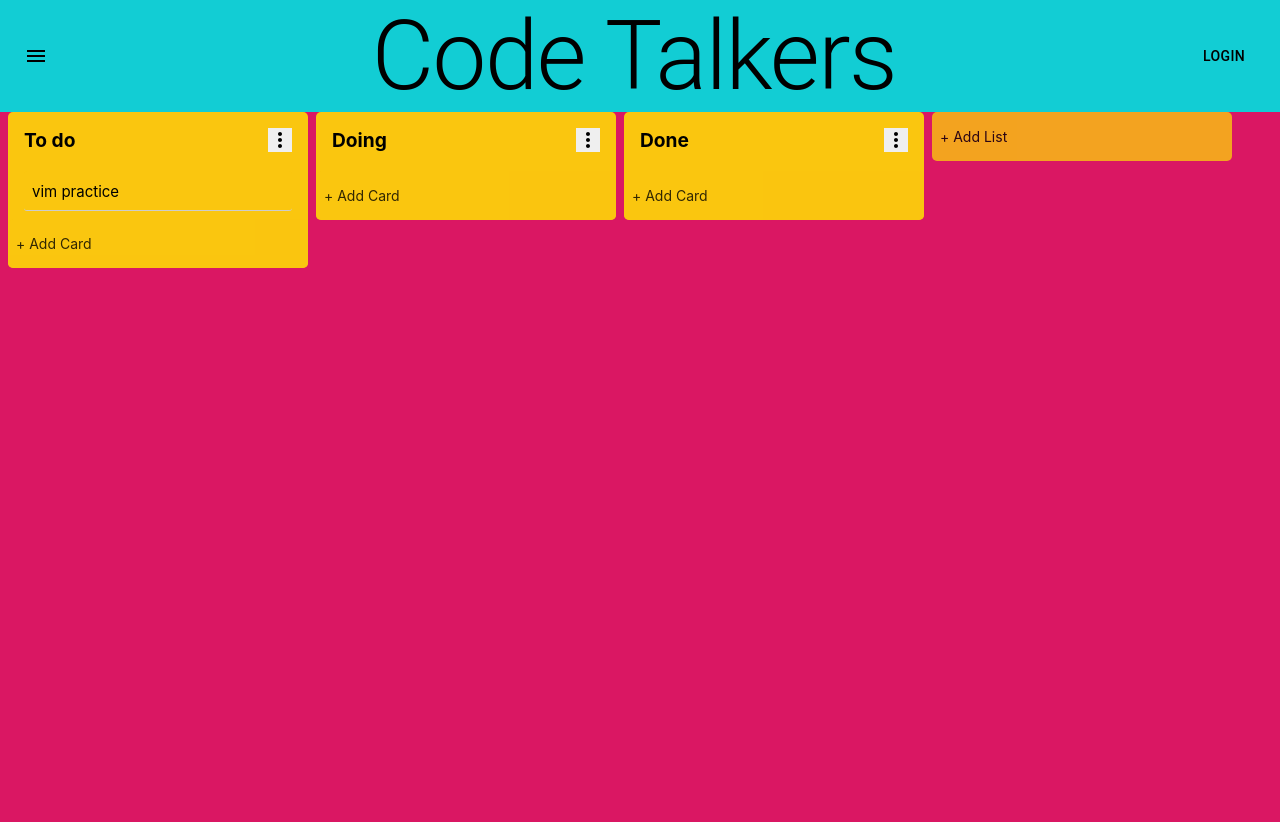
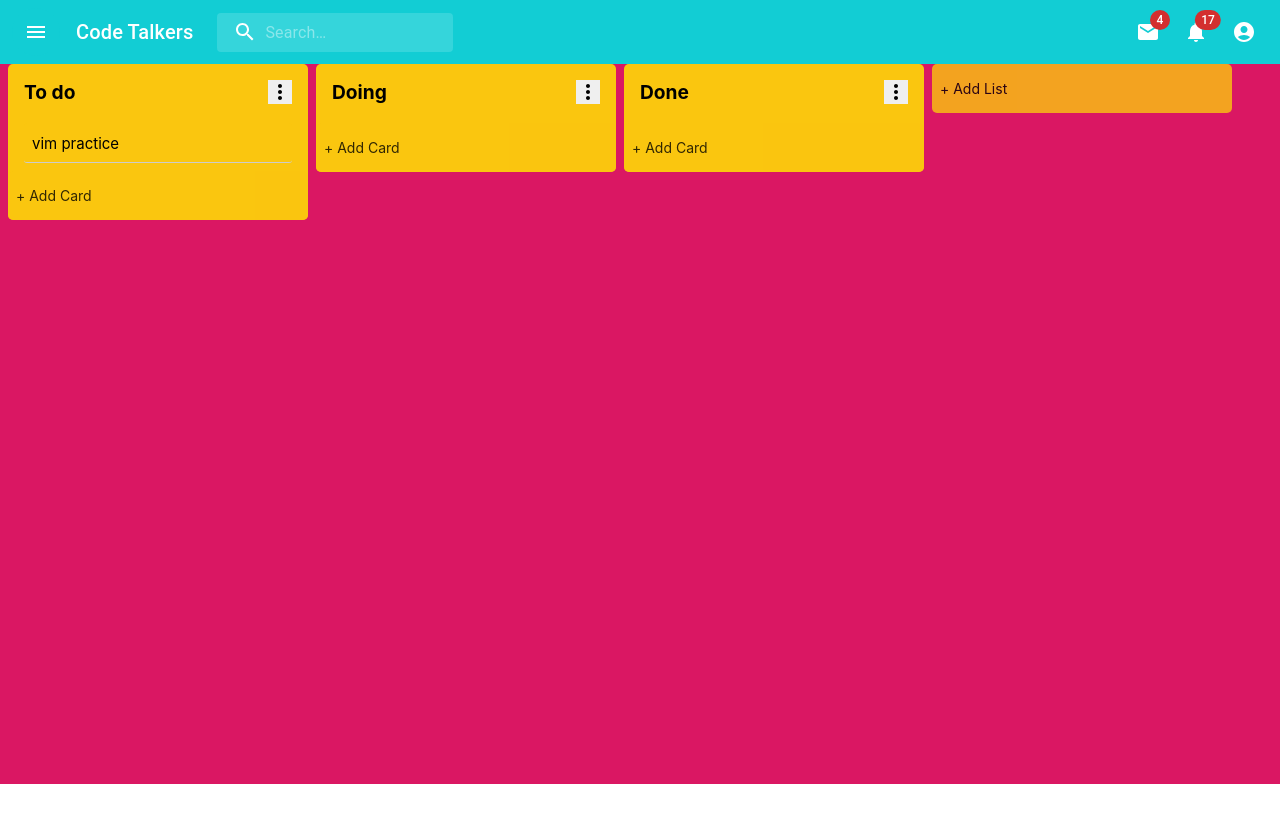
Before and after one commit to sumakartik/Code-Talkers, a React (Create React App) app: page / in a window 1280 px wide. Shown: the top 822 px of the page. After the commit the page ends 800 px from the top, so only its background shows below. Built offline with nearby package versions, Linux system fonts and the light colour scheme.

Commit message:
Co-authored-by: brandonadams21 <branmuffin32@icloud.com>

```diff
--- a/src/components/InputCard/InputCard.js
+++ b/src/components/InputCard/InputCard.js
@@ -4,7 +4,7 @@
 import "./styles.scss";
 
 export default function InputCard({ setOpen, listId, type }) {
-  const { addMoreCard } = useContext(dataApi);
+  const { addMoreCard, addMoreList } = useContext(dataApi);
   const [title, setTitle] = useState("");
 
   const handleOnChange = (e) => {
@@ -14,10 +14,9 @@
   const handleBtnConfirm = () => {
     if (type === "card") {
       addMoreCard(title, listId);
+    } else {
+      addMoreList(title);
     }
-    // else {
-    //   addMoreList(title);
-    // }
     setOpen(false);
     setTitle("");
   };
--- a/src/components/Navbar/Navbar.js
+++ b/src/components/Navbar/Navbar.js
@@ -1,45 +1,286 @@
+// import * as React from "react";
+// import AppBar from "@mui/material/AppBar";
+// import Box from "@mui/material/Box";
+// import Toolbar from "@mui/material/Toolbar";
+// import Typography from "@mui/material/Typography";
+// import Button from "@mui/material/Button";
+// import IconButton from "@mui/material/IconButton";
+// import MenuIcon from "@mui/icons-material/Menu";
+
+// export default function TopBar() {
+//   return (
+//     <div className="TopBar">
+//       <Box sx={{ flexGrow: 1, boarder: 1 }}>
+//         <AppBar
+//           position="static"
+//           style={{
+//             backgroundColor: "#12cdd4",
+//             textAlign: "center",
+//             boarderColor: "black",
+//           }}
+//         >
+//           <Toolbar>
+//             <IconButton
+//               size="large"
+//               edge="start"
+//               color="inherit"
+//               aria-label="menu"
+//               sx={{ mr: 2 }}
+//               style={{ color: "black" }}
+//             >
+//               <MenuIcon />
+//             </IconButton>
+//             <Typography
+//               variant="h1"
+//               component="div"
+//               sx={{ flexGrow: 1 }}
+//               style={{ color: "black" }}
+//             >
+//               Code Talkers
+//             </Typography>
+//             <Button color="inherit" style={{ color: "black" }}>
+//               Login
+//             </Button>
+//           </Toolbar>
+//         </AppBar>
+//       </Box>
+//     </div>
+//   );
+// }
 import * as React from "react";
+import { styled, alpha } from "@mui/material/styles";
 import AppBar from "@mui/material/AppBar";
 import Box from "@mui/material/Box";
 import Toolbar from "@mui/material/Toolbar";
+import IconButton from "@mui/material/IconButton";
 import Typography from "@mui/material/Typography";
-import Button from "@mui/material/Button";
-import IconButton from "@mui/material/IconButton";
+import InputBase from "@mui/material/InputBase";
+import Badge from "@mui/material/Badge";
+import MenuItem from "@mui/material/MenuItem";
+import Menu from "@mui/material/Menu";
 import MenuIcon from "@mui/icons-material/Menu";
+import SearchIcon from "@mui/icons-material/Search";
+import AccountCircle from "@mui/icons-material/AccountCircle";
+import MailIcon from "@mui/icons-material/Mail";
+import NotificationsIcon from "@mui/icons-material/Notifications";
+import MoreIcon from "@mui/icons-material/MoreVert";
 
-export default function TopBar() {
+const Search = styled("div")(({ theme }) => ({
+  position: "relative",
+  borderRadius: theme.shape.borderRadius,
+  backgroundColor: alpha(theme.palette.common.white, 0.15),
+  "&:hover": {
+    backgroundColor: alpha(theme.palette.common.white, 0.25),
+  },
+  marginRight: theme.spacing(2),
+  marginLeft: 0,
+  width: "100%",
+  [theme.breakpoints.up("sm")]: {
+    marginLeft: theme.spacing(3),
+    width: "auto",
+  },
+}));
+
+const SearchIconWrapper = styled("div")(({ theme }) => ({
+  padding: theme.spacing(0, 2),
+  height: "100%",
+  position: "absolute",
+  pointerEvents: "none",
+  display: "flex",
+  alignItems: "center",
+  justifyContent: "center",
+}));
+
+const StyledInputBase = styled(InputBase)(({ theme }) => ({
+  color: "inherit",
+  "& .MuiInputBase-input": {
+    padding: theme.spacing(1, 1, 1, 0),
+    // vertical padding + font size from searchIcon
+    paddingLeft: `calc(1em + ${theme.spacing(4)})`,
+    transition: theme.transitions.create("width"),
+    width: "100%",
+    [theme.breakpoints.up("md")]: {
+      width: "20ch",
+    },
+  },
+}));
+
+export default function PrimarySearchAppBar() {
+  const [anchorEl, setAnchorEl] = React.useState(null);
+  const [mobileMoreAnchorEl, setMobileMoreAnchorEl] = React.useState(null);
+
+  const isMenuOpen = Boolean(anchorEl);
+  const isMobileMenuOpen = Boolean(mobileMoreAnchorEl);
+
+  const handleProfileMenuOpen = (event) => {
+    setAnchorEl(event.currentTarget);
+  };
+
+  const handleMobileMenuClose = () => {
+    setMobileMoreAnchorEl(null);
+  };
+
+  const handleMenuClose = () => {
+    setAnchorEl(null);
+    handleMobileMenuClose();
+  };
+
+  const handleMobileMenuOpen = (event) => {
+    setMobileMoreAnchorEl(event.currentTarget);
+  };
+
+  const menuId = "primary-search-account-menu";
+  const renderMenu = (
+    <Menu
+      anchorEl={anchorEl}
+      anchorOrigin={{
+        vertical: "top",
+        horizontal: "right",
+      }}
+      id={menuId}
+      keepMounted
+      transformOrigin={{
+        vertical: "top",
+        horizontal: "right",
+      }}
+      open={isMenuOpen}
+      onClose={handleMenuClose}
+    >
+      <MenuItem onClick={handleMenuClose}>Profile</MenuItem>
+      <MenuItem onClick={handleMenuClose}>My account</MenuItem>
+    </Menu>
+  );
+
+  const mobileMenuId = "primary-search-account-menu-mobile";
+  const renderMobileMenu = (
+    <Menu
+      anchorEl={mobileMoreAnchorEl}
+      anchorOrigin={{
+        vertical: "top",
+        horizontal: "right",
+      }}
+      id={mobileMenuId}
+      keepMounted
+      transformOrigin={{
+        vertical: "top",
+        horizontal: "right",
+      }}
+      open={isMobileMenuOpen}
+      onClose={handleMobileMenuClose}
+    >
+      <MenuItem>
+        <IconButton size="large" aria-label="show 4 new mails" color="inherit">
+          <Badge badgeContent={4} color="error">
+            <MailIcon />
+          </Badge>
+        </IconButton>
+        <p>Messages</p>
+      </MenuItem>
+      <MenuItem>
+        <IconButton
+          size="large"
+          aria-label="show 17 new notifications"
+          color="inherit"
+        >
+          <Badge badgeContent={17} color="error">
+            <NotificationsIcon />
+          </Badge>
+        </IconButton>
+        <p>Notifications</p>
+      </MenuItem>
+      <MenuItem onClick={handleProfileMenuOpen}>
+        <IconButton
+          size="large"
+          aria-label="account of current user"
+          aria-controls="primary-search-account-menu"
+          aria-haspopup="true"
+          color="inherit"
+        >
+          <AccountCircle />
+        </IconButton>
+        <p>Profile</p>
+      </MenuItem>
+    </Menu>
+  );
+
   return (
-    <div className="TopBar">
     <Box sx={{ flexGrow: 1 }}>
-        <AppBar
-          position="static"
-          style={{ backgroundColor: "#12cdd4", textAlign: "center" }}
-        >
+      <AppBar position="static" sx={{ backgroundColor: "#12cdd4" }}>
         <Toolbar>
           <IconButton
             size="large"
             edge="start"
             color="inherit"
-              aria-label="menu"
-              sx={{ mr: 2 }}
-              style={{ color: "black" }}
+            aria-label="open drawer"
+            sx={{ mr: 2, backgroundColor: "#12cdd4" }}
           >
             <MenuIcon />
           </IconButton>
           <Typography
-              variant="h1"
+            variant="h6"
+            noWrap
             component="div"
-              sx={{ flexGrow: 1 }}
-              style={{ color: "black" }}
+            sx={{ display: { xs: "none", sm: "block" } }}
           >
             Code Talkers
           </Typography>
-            <Button color="inherit" style={{ color: "black" }}>
-              Login
-            </Button>
+          <Search>
+            <SearchIconWrapper>
+              <SearchIcon />
+            </SearchIconWrapper>
+            <StyledInputBase
+              placeholder="Search…"
+              inputProps={{ "aria-label": "search" }}
+            />
+          </Search>
+          <Box sx={{ flexGrow: 1 }} />
+          <Box sx={{ display: { xs: "none", md: "flex" } }}>
+            <IconButton
+              size="large"
+              aria-label="show 4 new mails"
+              color="inherit"
+            >
+              <Badge badgeContent={4} color="error">
+                <MailIcon />
+              </Badge>
+            </IconButton>
+            <IconButton
+              size="large"
+              aria-label="show 17 new notifications"
+              color="inherit"
+            >
+              <Badge badgeContent={17} color="error">
+                <NotificationsIcon />
+              </Badge>
+            </IconButton>
+            <IconButton
+              size="large"
+              edge="end"
+              aria-label="account of current user"
+              aria-controls={menuId}
+              aria-haspopup="true"
+              onClick={handleProfileMenuOpen}
+              color="inherit"
+            >
+              <AccountCircle />
+            </IconButton>
+          </Box>
+          <Box sx={{ display: { xs: "flex", md: "none" } }}>
+            <IconButton
+              size="large"
+              aria-label="show more"
+              aria-controls={mobileMenuId}
+              aria-haspopup="true"
+              onClick={handleMobileMenuOpen}
+              color="inherit"
+            >
+              <MoreIcon />
+            </IconButton>
+          </Box>
         </Toolbar>
       </AppBar>
+      {renderMobileMenu}
+      {renderMenu}
     </Box>
-    </div>
   );
 }
```
Lines whose indentation alone changed are shown as unchanged.
